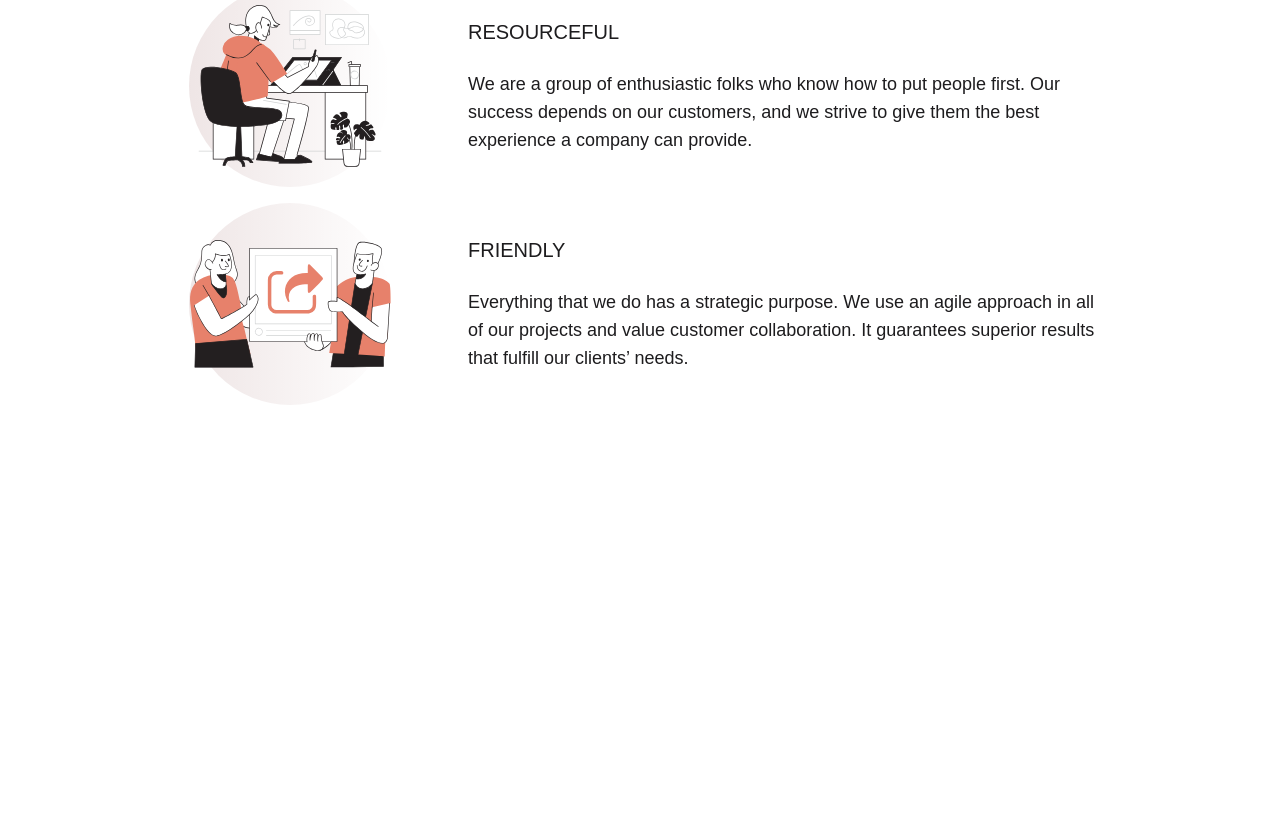
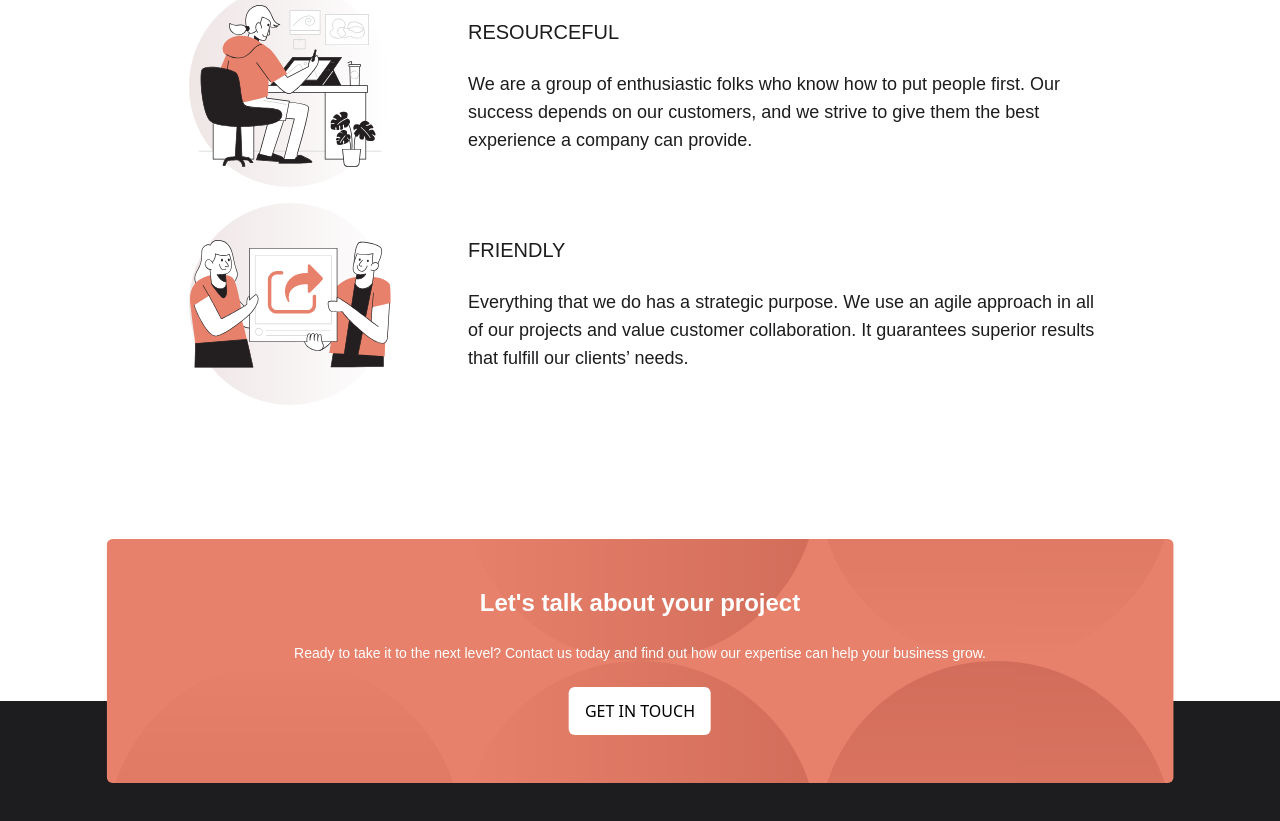
Before and after one commit to yret1/desingoteam, a React (Vite) app: page / in a window 1280 px wide. Shown: the part 1781-2602 px from the top of the page. Before the commit the page ends 2186 px from the top, so only its background shows below. Built offline with nearby package versions, Linux system fonts and the light colour scheme.

Commit message:
Contact component added

```diff
--- /dev/null
+++ b/src/components/ContactLink.tsx
@@ -0,0 +1,22 @@
+
+const ContactLink = () => {
+  return (
+    <section className="relative w-full min-h-96 flex flex-col">
+
+        <section className="bg-white min-h-60 w-full"></section>
+        <section className="bg-primary-200 min-h-40 w-full"></section>
+
+
+        <section className={`absolute bg-primary-100 text-center gap-6 w-10/12 absolute-center bg-cover bg-center px-2 py-12 rounded-md flex flex-col justify-center items-center bg-[url('/assets/shared/desktop/bg-pattern-call-to-action.svg')]`}>
+            <h1 className="font-jost text-2xl font-semibold text-white">Let's talk about your project</h1>
+            <p className="font-jost text-sm text-white font-normal">Ready to take it to the next level? Contact us today and find out
+                how our expertise can help your business grow.</p>
+
+            <button className="bg-white px-4 py-3 font-medium rounded-md">GET IN TOUCH</button>
+        </section>
+
+    </section>
+  )
+}
+
+export default ContactLink
--- a/src/index.css
+++ b/src/index.css
@@ -14,6 +14,12 @@
   align-items: center;
 }
 
+.absolute-center {
+  top: 50%;  /* position the top  edge of the element at the middle of the parent */
+  left: 50%; /* position the left edge of the element at the middle of the parent */
+
+  transform: translate(-50%, -50%);
+}
 
 .bgone {
   background-image: url("/public/assets/shared/desktop/bg-pattern-small-circle.svg");
--- a/src/pages/Home.tsx
+++ b/src/pages/Home.tsx
@@ -1,6 +1,7 @@
 import Hero from "../components/Hero"
 import Pagelink from "../components/Pagelink"
 import Moods from "../components/Moods"
+import ContactLink from "../components/ContactLink"
 const Home = () => {
 
 
@@ -28,6 +29,7 @@ const Home = () => {
             })}
         </section>
 
+            <ContactLink/>
 
     </section>
   )
```
